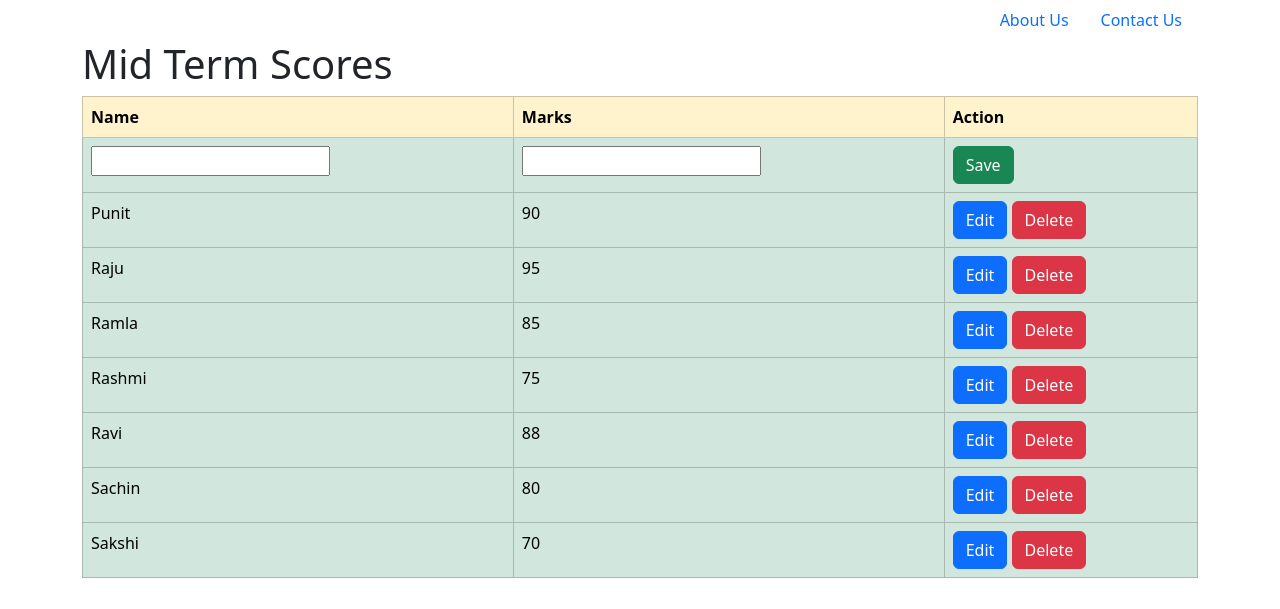
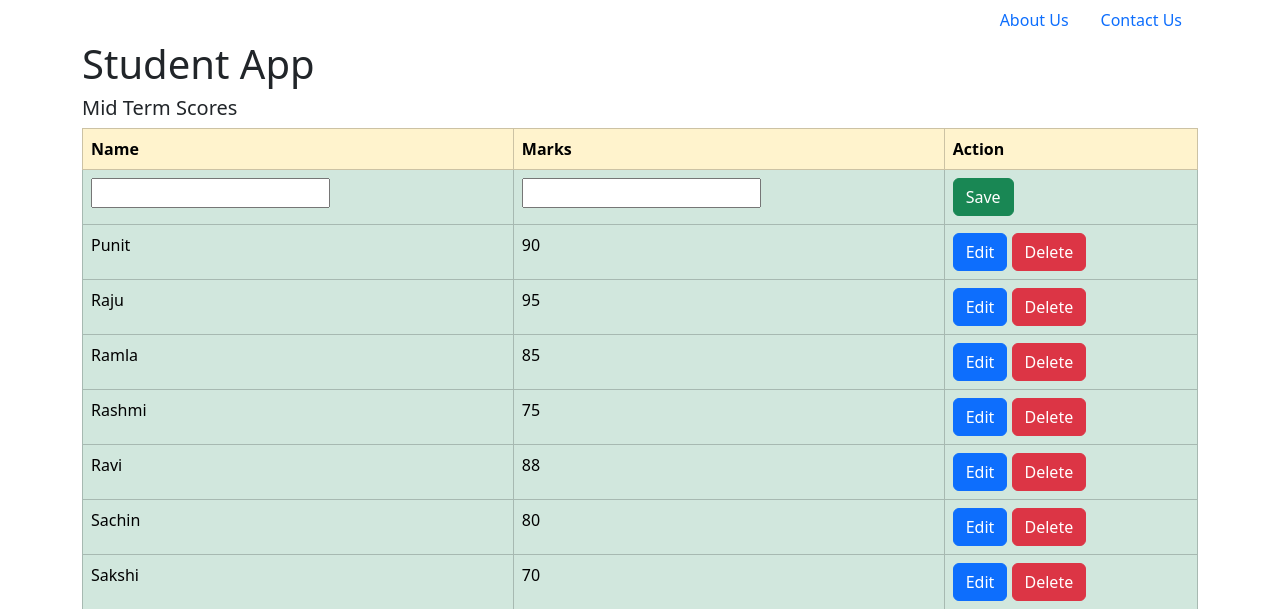
Before and after one commit to punit10/django_student_app, a Django app: page / in a window 1280 px wide. Shown: the top 609 px of the page. Run offline with Django 5.2, Linux system fonts and the light colour scheme; data comes from the database, SQL or seed files in the repository.

Commit message:
Update index.html

```diff
--- a/score/templates/index.html
+++ b/score/templates/index.html
@@ -8,7 +8,8 @@
       <a class="nav-link" href="{% url 'contact_tag' %}" >Contact Us</a>
     </li>
   </ul>
-<h1>Mid Term Scores</h1>
+<h1>Student App</h1>
+<h5>Mid Term Scores</h5>
 <form method="POST" action="{% url 'index' %}">
 <table class="table table-bordered table-success">
 {% csrf_token %}
```
